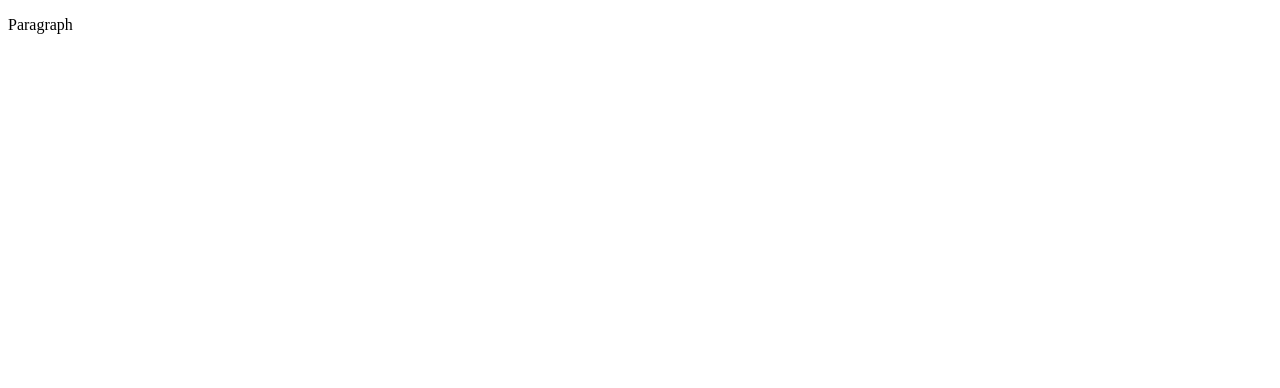
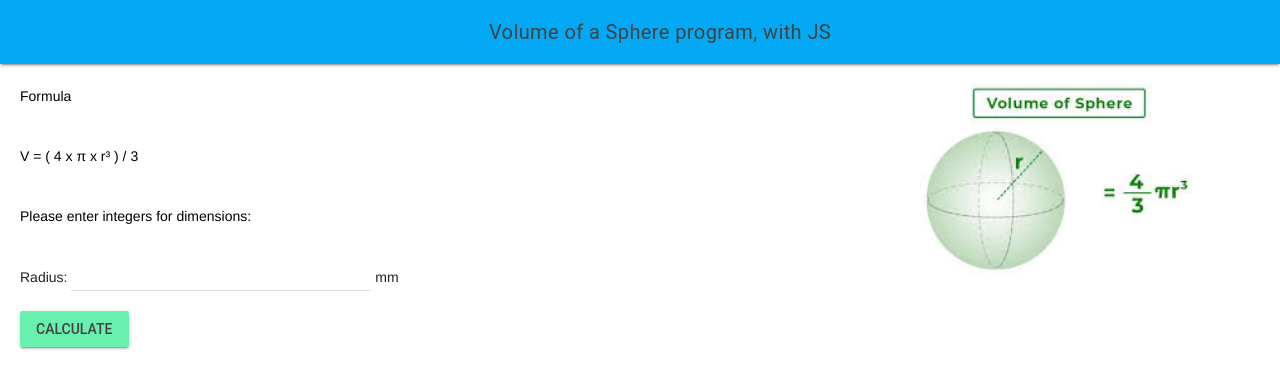
Before and after one commit to MTHS-ICD2O-1-2023/ICD2O-Unit-3-03-hai-tran-2, a plain HTML site: page index.html in a window 1280 px wide. Drawn offline with nearby package versions, Linux system fonts and the light colour scheme.

Commit message:
added first wbpage

```diff
--- a/css/style.css
+++ b/css/style.css
@@ -1,4 +1,31 @@
-/* Created by: Mr. Coxall
-* Created on: Sep 2020
+/* Created by: Hai Tran
+* Created on: April 2024
 * This file contains the CSS for index.html
 */
+
+.mdl-layout__header-row {
+  align-items: center;
+  justify-content: center;
+}
+
+.mdl-layout__content {
+  padding-left: 15pt;
+  padding-right: 15pt;
+  padding-top: 15pt;
+}
+
+body {
+  background-color: #fff;
+}
+
+p {
+  color: rgb(0 0 0);
+  font-family: Helvetica, Arial, sans-serif;
+  font-size: 1.5rem;
+  padding-top: 5pt;
+}
+
+img {
+  float: right;
+  height: 200px;
+}
--- a/index.html
+++ b/index.html
@@ -1,9 +1,75 @@
 <!DOCTYPE html>
-<html>
+<html lang="en-ca">
   <head>
-    <title>Title</title>
+    <meta charset="utf-8" />
+    <meta name="description" content="Volume of a Sphere program, in JS" />
+    <meta name="keywords" content="mths, ICD2O" />
+    <meta name="author" content="Hai Tran" />
+    <meta name="viewport" content="width=device-width, initial-scale=1.0" />
+    <link rel="stylesheet" href="./css/style.css" />
+    <link
+      rel="stylesheet"
+      href="https://fonts.googleapis.com/icon?family=Material+Icons"
+    />
+    <link
+      rel="stylesheet"
+      href="https://code.getmdl.io/1.3.0/material.light_blue-green.min.css"
+    />
+    <link rel="apple-touch-icon" sizes="180x180" href="apple-touch-icon.png" />
+    <link rel="icon" type="image/png" sizes="32x32" href="favicon-32x32.png" />
+    <link rel="icon" type="image/png" sizes="16x16" href="favicon-16x16.png" />
+    <link rel="manifest" href="site.webmanifest" />
+    <title>Volume of a Sphere webpage, in JS</title>
   </head>
   <body>
-    <p>Paragraph</p>
+    <script defer src="https://code.getmdl.io/1.3.0/material.min.js"></script>
+    <script src="./js/script.js"></script>
+    <div class="mdl-layout mdl-js-layout mdl-layout--fixed-header">
+      <header class="mdl-layout__header">
+        <div class="mdl-layout__header-row">
+          <span class="mdl-layout-title"
+            >Volume of a Sphere program, with JS</span
+          >
+        </div>
+      </header>
+      <main class="mdl-layout__content">
+        <div class="image">
+          <img src="./images/download.jpeg" alt="volume of sphere image" />
+        </div>
+        <p>Formula</p>
+        <br />
+        <p>V = ( 4 x π x r³ ) / 3</p>
+        <br />
+        <p>Please enter integers for dimensions:</p>
+        <form action="#">
+          <!-- Numeric Textfield with Floating Label -->
+          Radius:
+          <div class="mdl-textfield mdl-js-textfield">
+            <input
+              class="mdl-textfield__input"
+              type="text"
+              pattern="-?[0-9]*(\.[0-9]+)?"
+              id="radius-of-sphere"
+              step="0.01"
+            />
+            <label class="mdl-textfield__label" for="radius-of-sphere"></label>
+            <span class="mdl-textfield__error">Input is not a number!</span>
+          </div>
+          mm
+          <br />
+          <button
+            class="mdl-button mdl-js-button mdl-button--raised mdl-js-ripple-effect mdl-button--accent"
+            onclick="calculateVolume()"
+          >
+            Calculate
+          </button>
+        </form>
+        <br />
+        <br />
+        <div class="page-content-answer">
+          <div id="answer"></div>
+        </div>
+      </main>
+    </div>
   </body>
 </html>
--- a/js/script.js
+++ b/js/script.js
@@ -1,5 +1,22 @@
+
+
 // Copyright (c) 2020 Mr. Coxall All rights reserved
 //
-// Created by: Mr. Coxall
-// Created on: Sep 2020
+// Created by: Hai Tran
+// Created on: April 2024
 // This file contains the JS functions for index.html
+
+"use strict"
+
+/**
+ * This function calculates volume of sphere
+ */
+function calculateVolume() {
+  // input
+  const radiusOfSphere = parseFloat(document.getElementById('radius-of-sphere').value)
+  // process
+  const volumeOfSphere = (4 * Math.PI * radiusOfSphere * radiusOfSphere * radiusOfSphere) / 3
+
+  // output
+  document.getElementById('answer').innerHTML = "The volume is: " + volumeOfSphere.toFixed(2) + " mm³"
+}
```
Also changed, not shown: design/flowchart.png (added), design/storyboard.png (added), images/download.jpeg (added), 2 other files.
